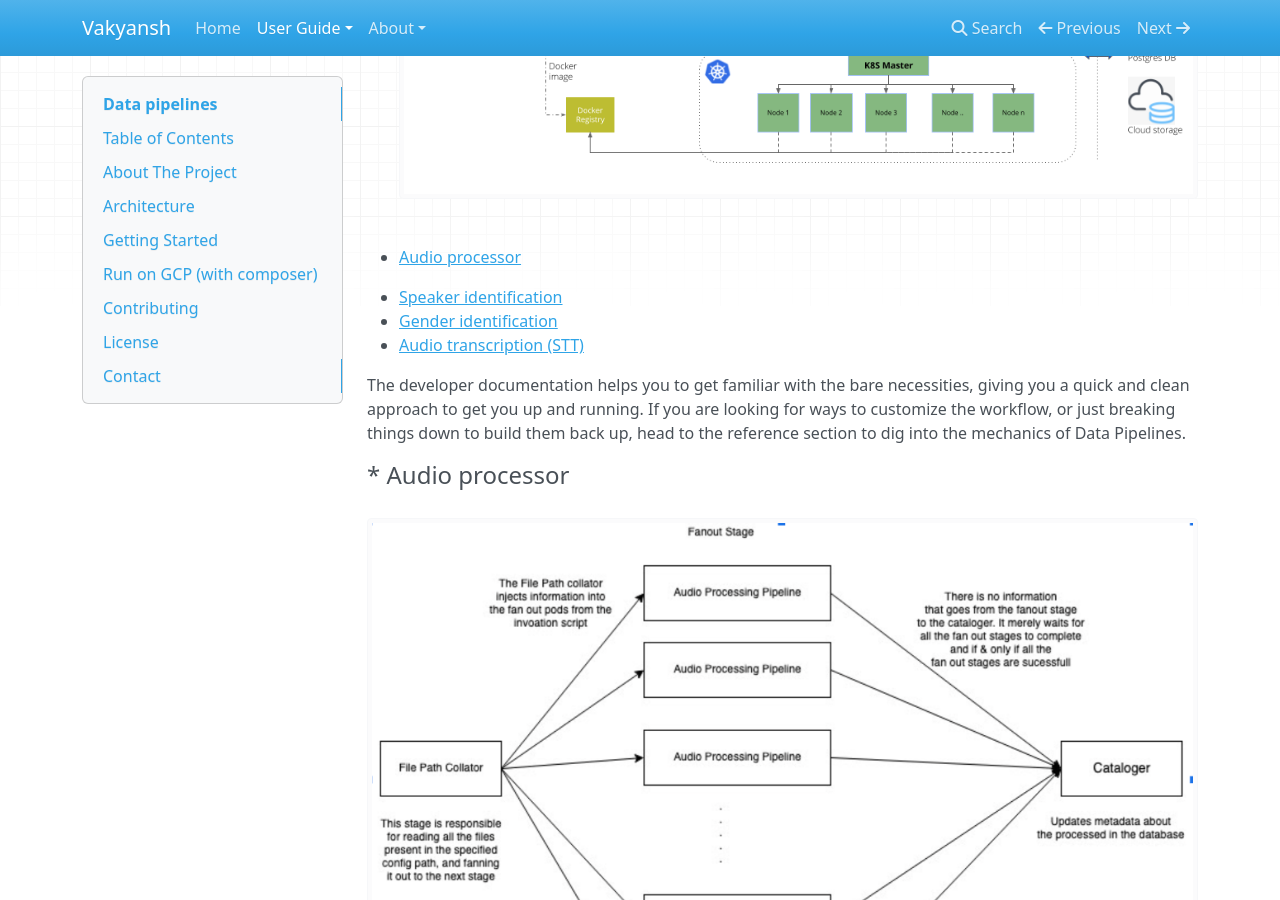
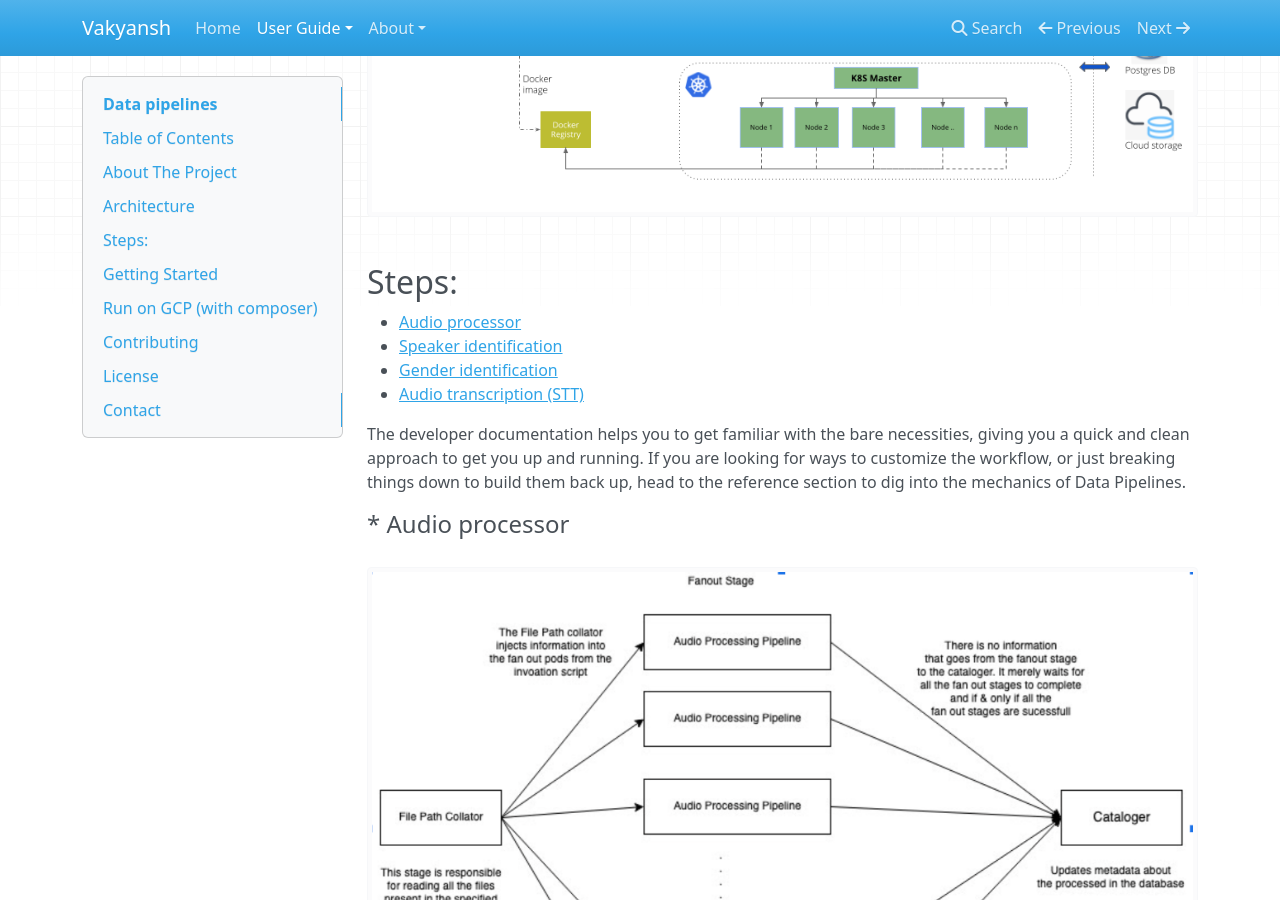
Before and after one commit to Open-Speech-EkStep/open-speech-ekstep.github.io, an MkDocs documentation site: the page built from docs/intelligent_data_pipelines.md, in a window 1280 px wide and 900 px high, scrolled down 908 px. Built offline with MkDocs 1.6.1, drawn with Linux system fonts in a browser that asks for light colours; nearby versions of some CDN libraries.

Commit message:
doc: fix identation

```diff
--- a/docs/intelligent_data_pipelines.md
+++ b/docs/intelligent_data_pipelines.md
@@ -26,8 +26,9 @@ In this project we have some module:
 
 ## Architecture
 
-* ![Architecture](img/intelligent_pipeline_arch.png)
+![Architecture](img/intelligent_pipeline_arch.png)
 
+## Steps:
  * [Audio processor](#audio-processor)
  * [Speaker identification](#speaker)
  * [Gender identification](#gender)
```
